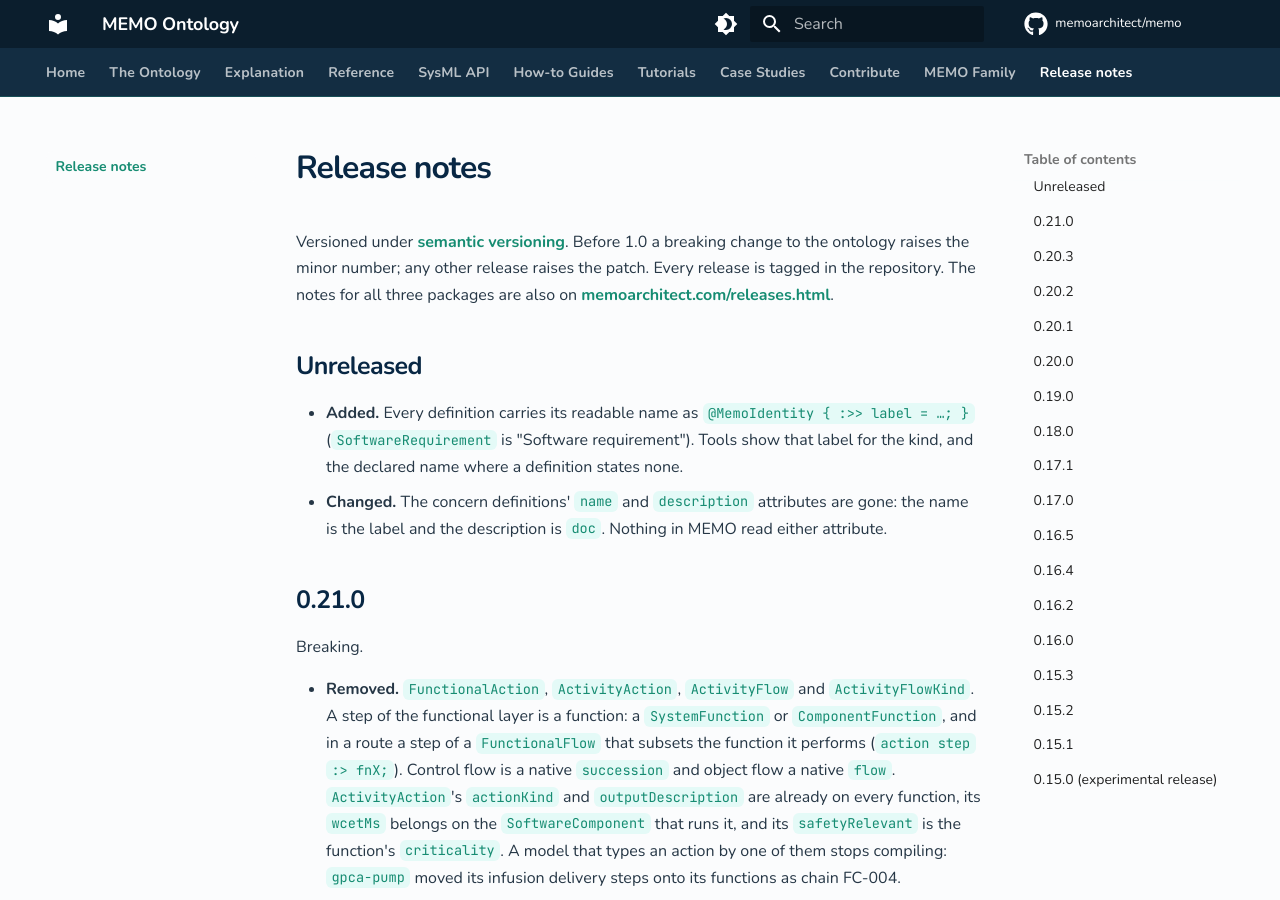
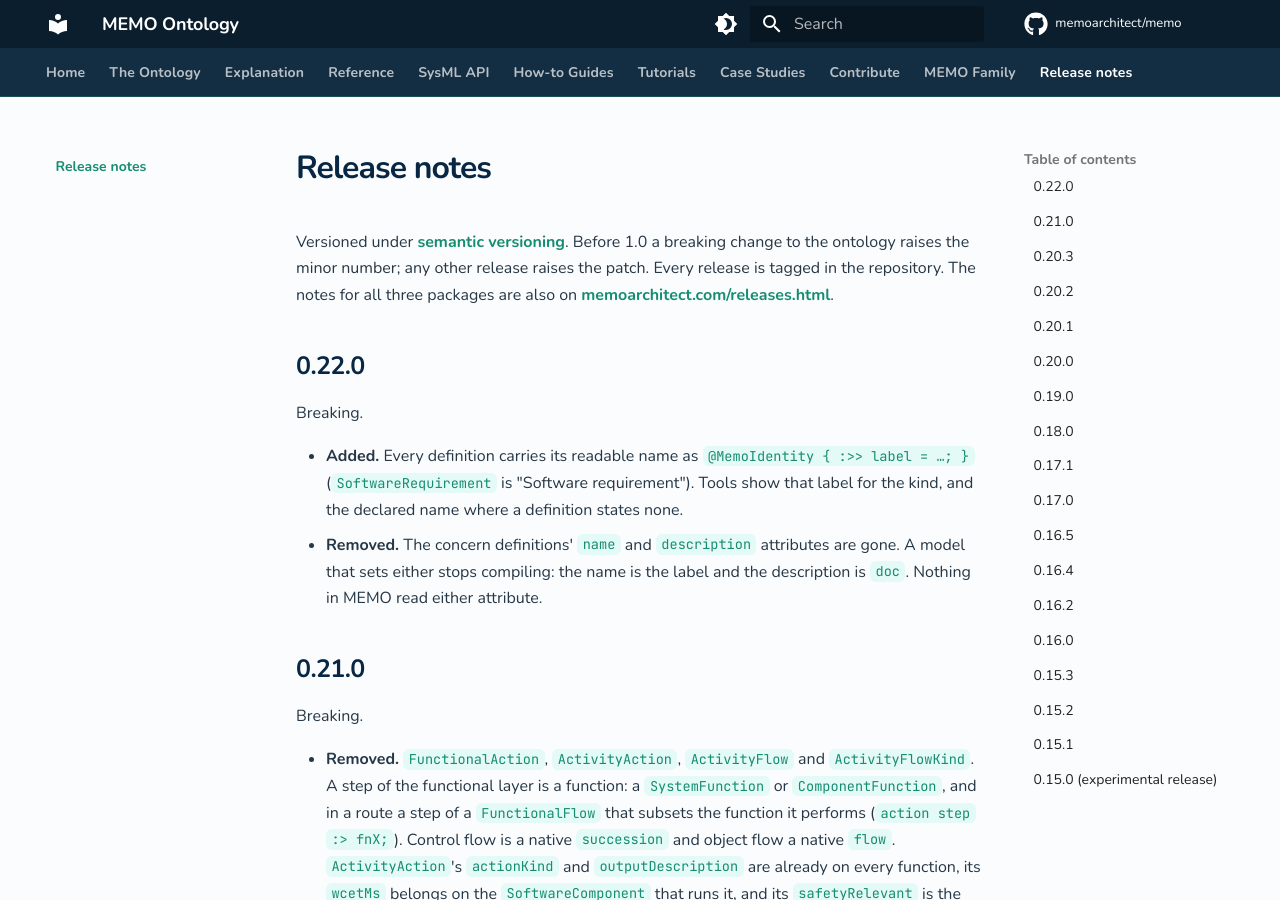
Before and after one commit to memoarchitect/memo, an MkDocs documentation site: the page built from docs/release-notes.md, in a window 1280 px wide and 900 px high. Built offline with MkDocs 1.6.1 and Material for MkDocs 9.7.7, drawn with Linux system fonts in a browser that asks for light colours; comment, search, counter and statistics services are not loaded.

Commit message:
release: 0.22.0
Co-Authored-By: Claude Sonnet 5.5 <noreply@anthropic.com>

```diff
--- a/docs/release-notes.md
+++ b/docs/release-notes.md
@@ -2,10 +2,12 @@
 
 Versioned under [semantic versioning](https://semver.org/). Before 1.0 a breaking change to the ontology raises the minor number; any other release raises the patch. Every release is tagged in the repository. The notes for all three packages are also on [memoarchitect.com/releases.html](https://memoarchitect.com/releases.html).
 
-## Unreleased
+## 0.22.0
+
+Breaking.
 
 - **Added.** Every definition carries its readable name as `@MemoIdentity { :>> label = …; }` (`SoftwareRequirement` is "Software requirement"). Tools show that label for the kind, and the declared name where a definition states none.
-- **Changed.** The concern definitions' `name` and `description` attributes are gone: the name is the label and the description is `doc`. Nothing in MEMO read either attribute.
+- **Removed.** The concern definitions' `name` and `description` attributes are gone. A model that sets either stops compiling: the name is the label and the description is `doc`. Nothing in MEMO read either attribute.
 
 ## 0.21.0
 
--- a/package.json
+++ b/package.json
@@ -1,6 +1,6 @@
 {
   "name": "@memoarchitect/ontology",
-  "version": "0.21.0",
+  "version": "0.22.0",
   "packageManager": "pnpm@9.15.0",
   "description": "MEMO — Medical Engineering Modelling Ontology. Pure SysML v2 medical-device ontology with native constraints, portable to any conformant SysML v2 tool (SysIDE, SysON, sysand).",
   "scripts": {
--- a/pyproject.toml
+++ b/pyproject.toml
@@ -1,6 +1,6 @@
 [project]
 name = "memo-ontology-docs"
-version = "0.21.0"
+version = "0.22.0"
 description = "Documentation for the MEMO ontology"
 requires-python = ">=3.10"
 dependencies = [
```
Also changed, not shown: README.md (+1 -1 lines), docs/sysml-api/methodology/profiles/memo_profiles.md (+2 -2 lines), 13 other files.
